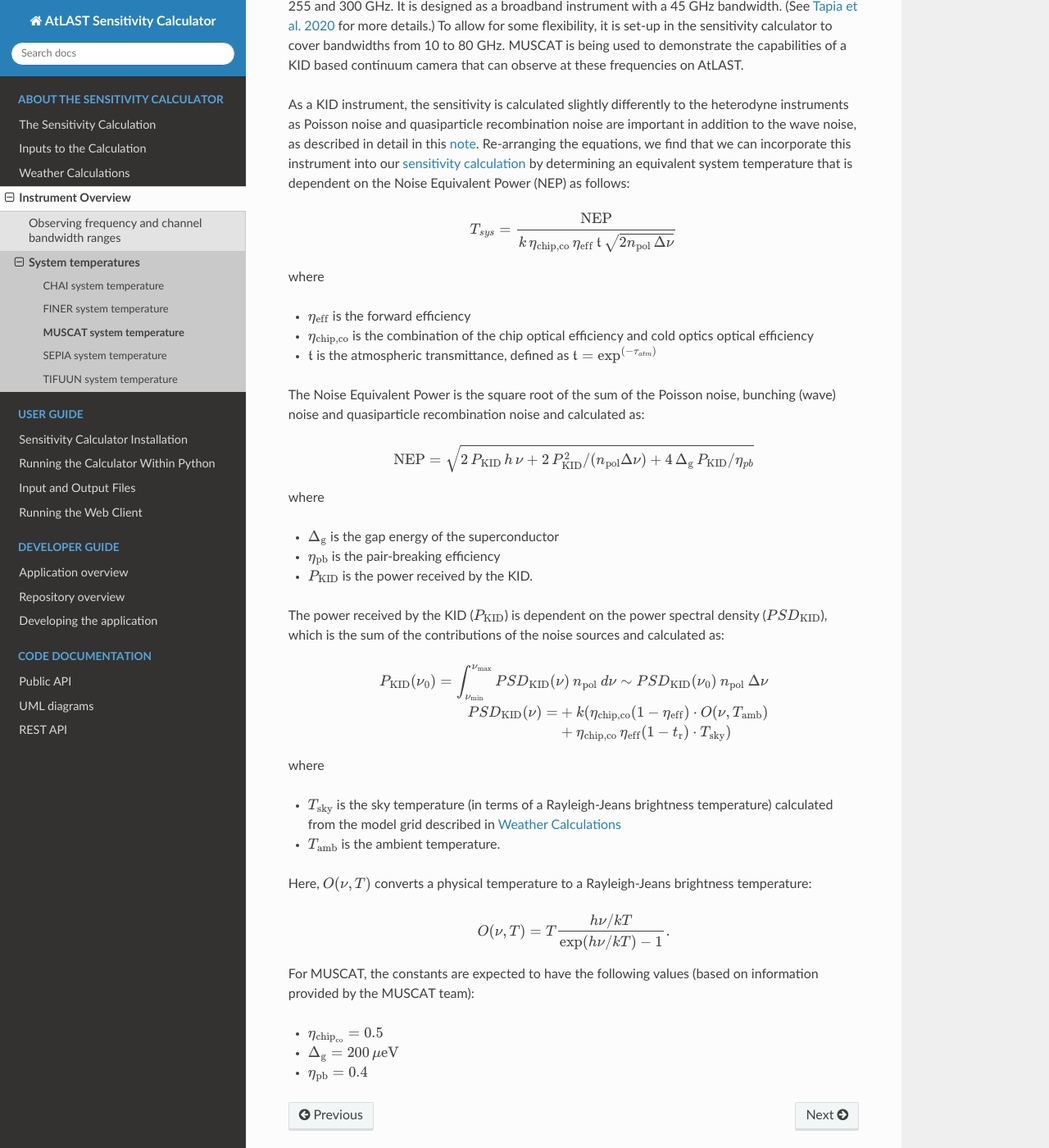
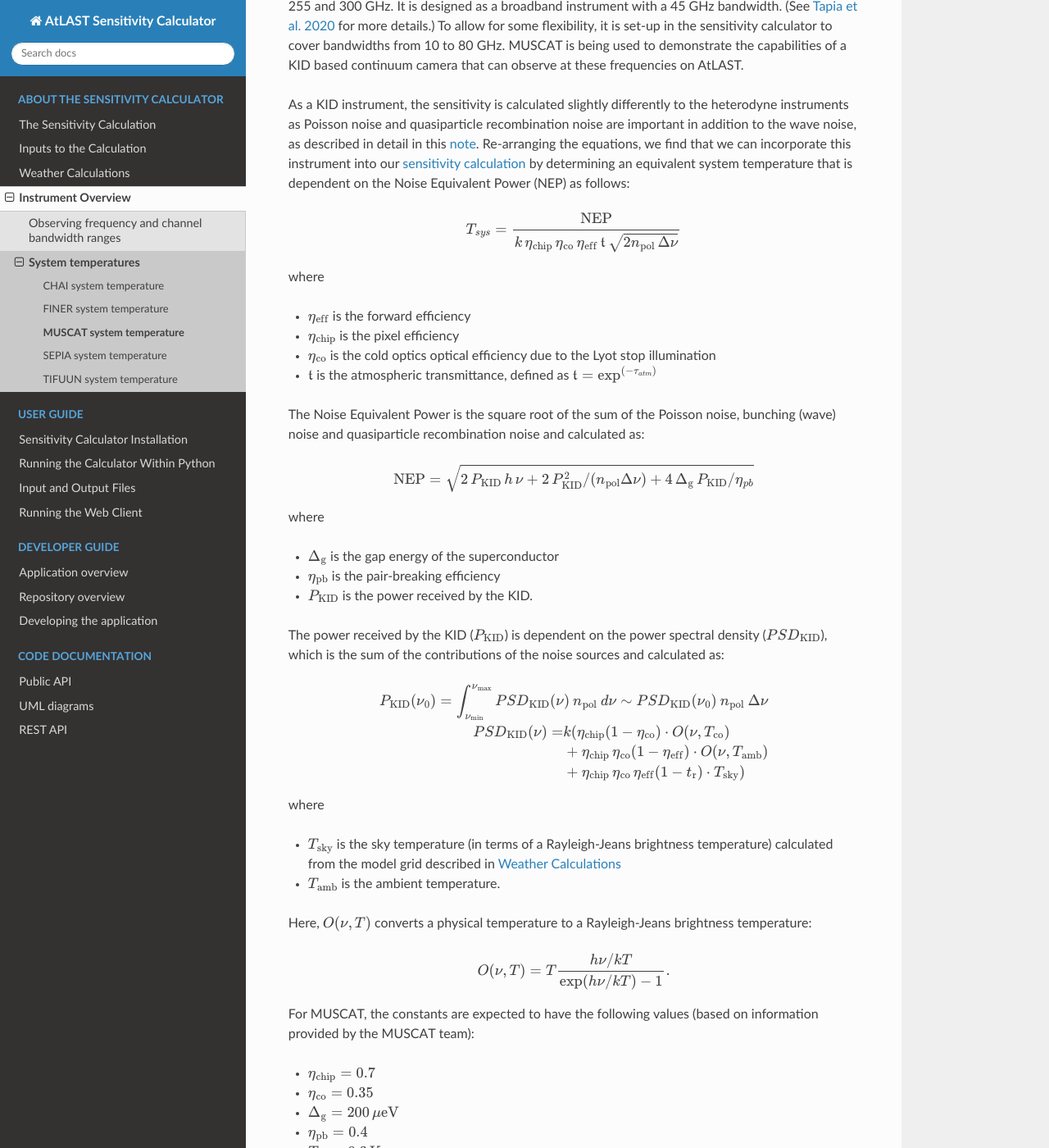
Before and after one commit to ukatc/AtLAST_sensitivity_calculator, a Sphinx documentation site: the page built from docs/source/calculator_info/muscat_tsys.rst, in a window 1280 px wide and 1400 px high, scrolled down 212 px. Shown: the whole window at 82% size. Built offline with Sphinx 7.4.7 and the Read the Docs theme 3.1.0, drawn with Linux system fonts in a browser that asks for light colours; some of the changed text lies outside the part shown.

Commit message:
Adds n_pol term to power equation of KID instruments. Corrects efficiencies for MUSCAT. Edits to documentation and notebook.

```diff
--- a/docs/source/calculator_info/muscat_tsys.rst
+++ b/docs/source/calculator_info/muscat_tsys.rst
@@ -8,12 +8,13 @@
 As a KID instrument, the sensitivity is calculated slightly differently to the heterodyne instruments as Poisson noise and quasiparticle recombination noise are important in addition to the wave noise, as described in detail in this `note <https://github.com/ukatc/AtLAST_sensitivity_calculator/wiki/Sensitivity-Calculation-for-a-Single%E2%80%90mode-KID-based-Instrument>`__. Re-arranging the equations, we find that we can incorporate this instrument into our :doc:`sensitivity calculation <sensitivity>` by determining an equivalent system temperature that is dependent on the Noise Equivalent Power (NEP) as follows:
 
 .. math::
-    T_{sys} = \frac{\mathrm{NEP}}{k\,\eta_\mathrm{chip,co}\,\eta_\mathrm{eff}\,\mathfrak{t}\,\sqrt{2n_\mathrm{pol}\,\Delta\nu} }
+    T_{sys} = \frac{\mathrm{NEP}}{k\,\eta_\mathrm{chip}\,\eta_\mathrm{co}\,\eta_\mathrm{eff}\,\mathfrak{t}\,\sqrt{2n_\mathrm{pol}\,\Delta\nu} }
 
 where
 
 * :math:`\eta_\mathrm{eff}` is the forward efficiency
-* :math:`\eta_\mathrm{chip,co}` is the combination of the chip optical efficiency and cold optics optical efficiency
+* :math:`\eta_\mathrm{chip}` is the pixel efficiency
+* :math:`\eta_\mathrm{co}` is the cold optics optical efficiency due to the Lyot stop illumination
 * :math:`\mathfrak{t}` is the atmospheric transmittance, defined as :math:`\mathfrak{t} = \textrm{exp}^{(-\tau_{atm})}`
 
 The Noise Equivalent Power is the square root of the sum of the Poisson noise, bunching (wave) noise and quasiparticle recombination noise and calculated as:
@@ -32,8 +33,9 @@
 .. math::
     P_\mathrm{KID}(\nu_\mathrm{0}) = \int^{\nu_\mathrm{max}}_{\nu_\mathrm{min}} PSD_\mathrm{KID}(\nu)\:n_\mathrm{pol}\: d\nu \sim PSD_\mathrm{KID}(\nu_\mathrm{0})\:n_\mathrm{pol}\: \Delta \nu
 
-    PSD_\mathrm{KID}(\nu) = &+ k(\eta_\mathrm{chip,co}(1-\eta_\mathrm{eff})\cdot O(\nu, T_\mathrm{amb})\\
-                            &+ \eta_\mathrm{chip,co}\,\eta_\mathrm{eff}(1-t_\mathrm{r})\cdot T_\mathrm{sky})
+    PSD_\mathrm{KID}(\nu) = & k(\eta_\mathrm{chip}(1-\eta_\mathrm{co})\cdot O(\nu, T_\mathrm{co})\\
+                            &+ \eta_\mathrm{chip}\,\eta_\mathrm{co}(1-\eta_\mathrm{eff})\cdot O(\nu, T_\mathrm{amb})\\
+                            &+ \eta_\mathrm{chip}\,\eta_\mathrm{co}\,\eta_\mathrm{eff}(1-t_\mathrm{r})\cdot T_\mathrm{sky})
 
 where
 
@@ -47,6 +49,8 @@
 
 For MUSCAT, the constants are expected to have the following values (based on information provided by the MUSCAT team):
 
-* :math:`\eta_\mathrm{chip_co} = 0.5`
+* :math:`\eta_\mathrm{chip} = 0.7`
+* :math:`\eta_\mathrm{co} = 0.35`
 * :math:`\Delta_\mathrm{g} = 200\,\mu\mathrm{eV}`
 * :math:`\eta_\mathrm{pb} = 0.4`
+* :math:`T_\mathrm{co} = 0.3\,\mathrm{K}`
```
Also changed, not shown: 4 other files.
